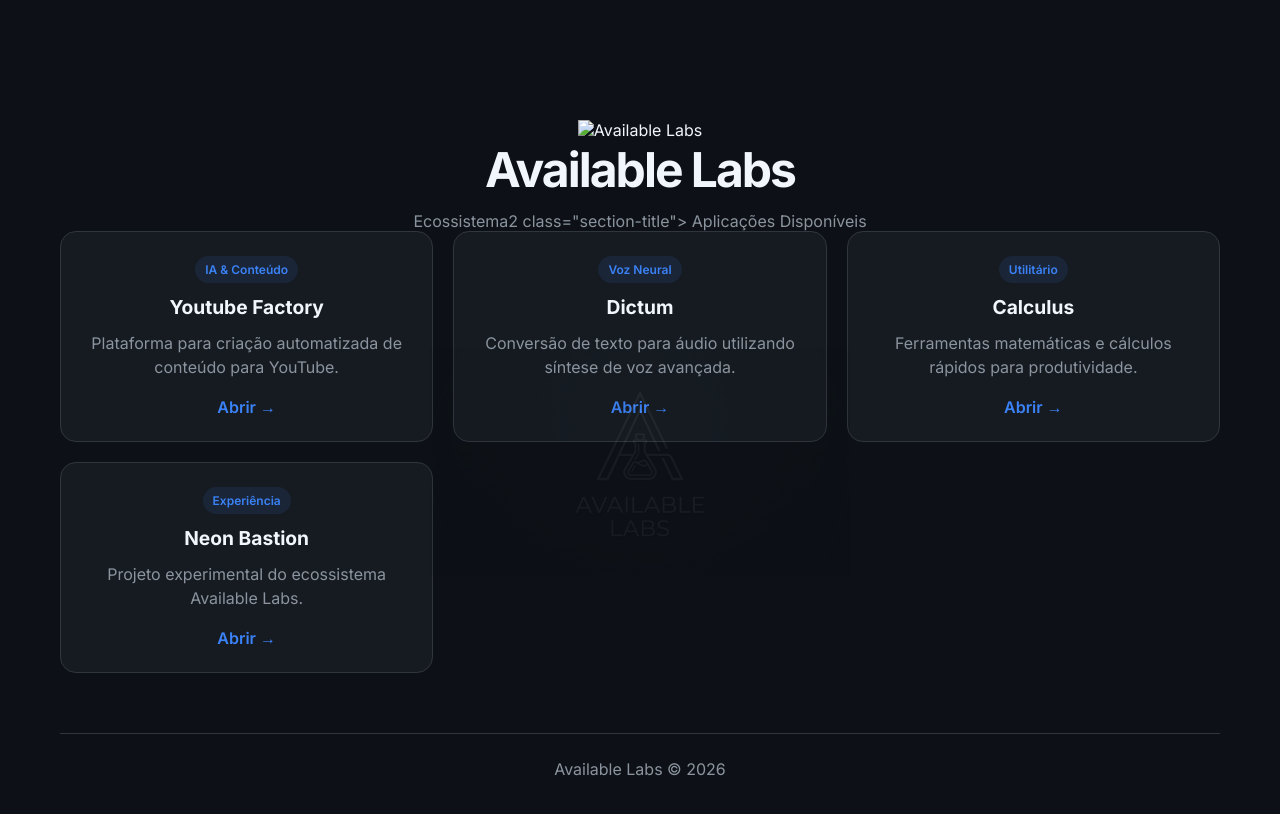
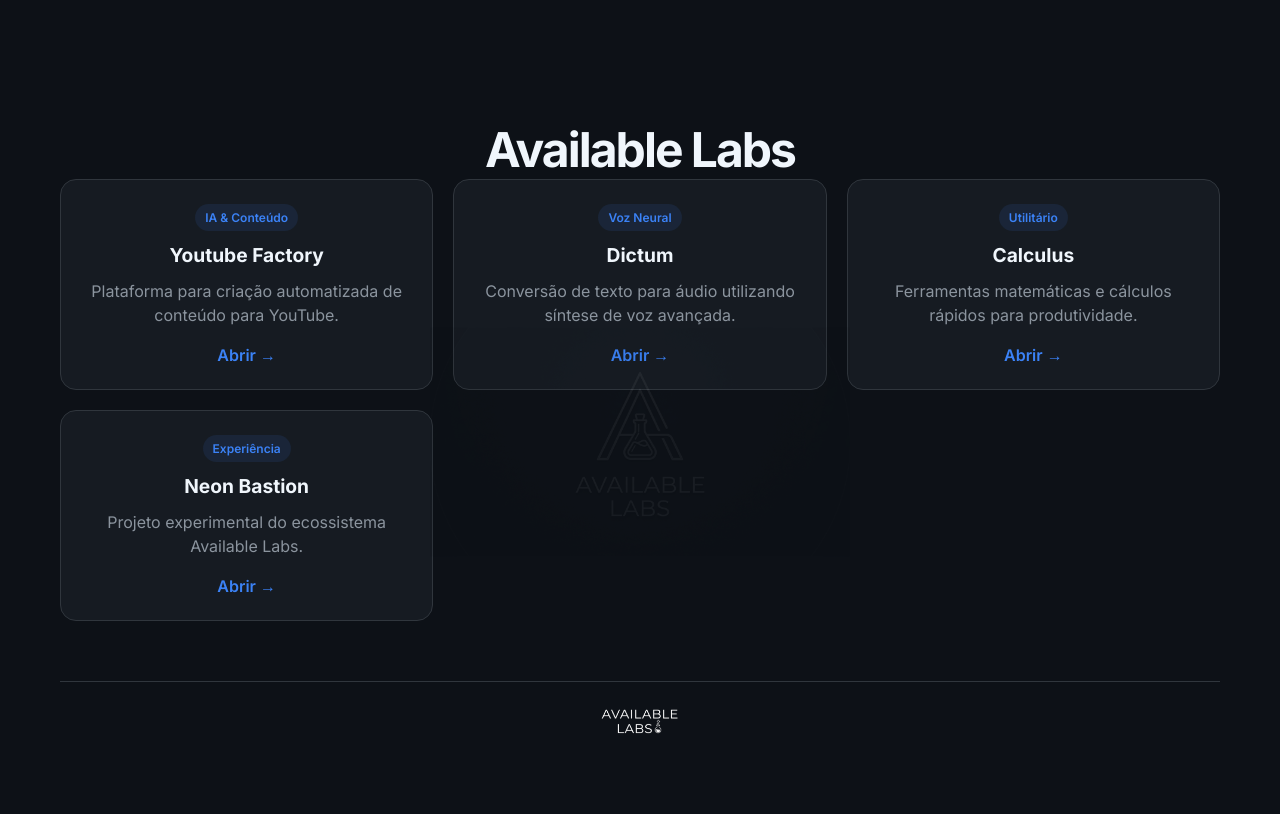
Before and after one commit to tesseractrix/availablelabs, a plain HTML site: page index.html in a window 1280 px wide. Drawn offline with Linux system fonts and the light colour scheme.

Commit message:
Update index.html

```diff
--- a/index.html
+++ b/index.html
@@ -198,21 +198,17 @@
         src="img/availablelabs_logo.jpg"
         class="logo-bg"
         alt="Available Labs">
-
-    <img
-         alt="Available Labs">
+    </img>
 
     <h1>Available Labs</h1>
-
-    <p>
-        Ecossistema2 class="section-title">
-    Aplicações Disponíveis
-</h2>
 
 <div class="apps-grid" id="appsGrid"></div>
 
 <footer>
-    Available Labs © 2026
+    <img
+        src="img/availablelabs_text_icon.png"
+        alt="Available Labs"
+        style="width:80px;height:auto">
 </footer>
 
 </div>
```
